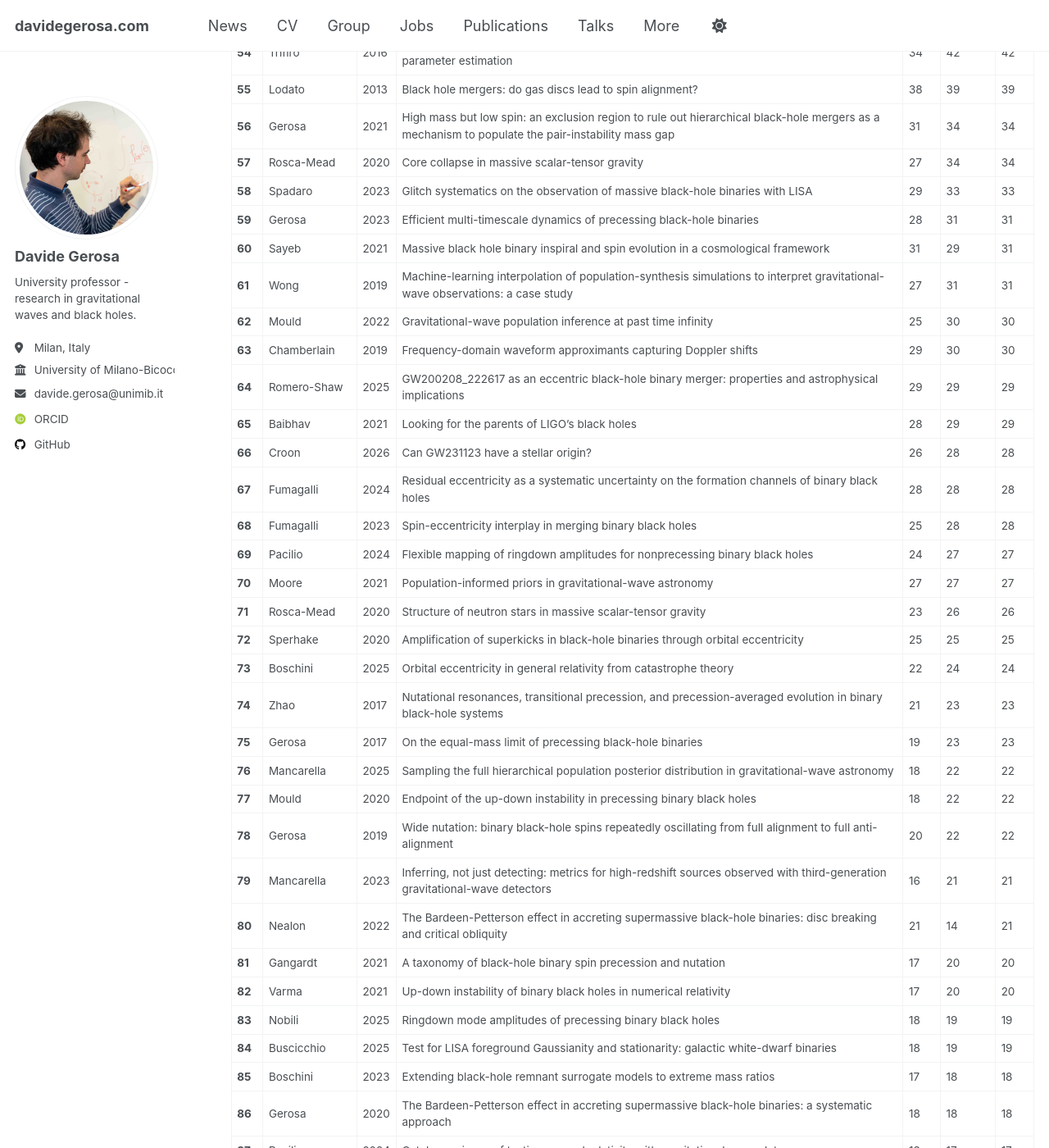
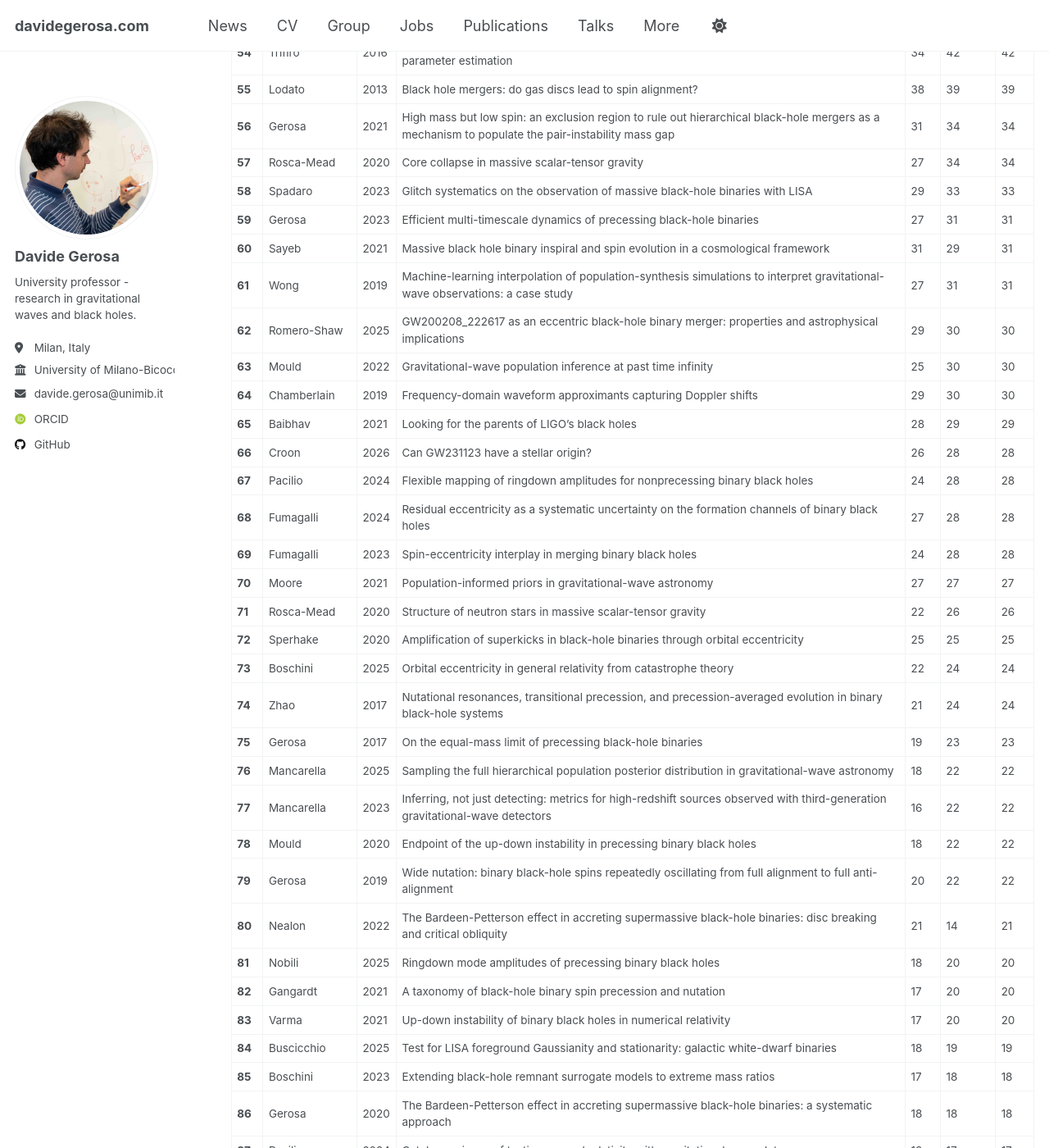
Before and after one commit to dgerosa/website, a Jekyll site: the page built from _pages/citations.md, in a window 1280 px wide and 1400 px high, scrolled down 2659 px. Shown: the whole window at 82% size. Built offline with Jekyll 4.4.1, drawn with Linux system fonts in a browser that asks for light colours; some web fonts are replaced; some of the changed text lies outside the part shown.

Commit message:
Website update from workflow

```diff
--- a/_pages/_citations.md
+++ b/_pages/_citations.md
@@ -67,31 +67,31 @@
 | **56** | Gerosa | 2021 | High mass but low spin: an exclusion region to rule out hierarchical black-hole mergers as a mechanism to populate the pair-instability mass gap | 31 | 34 | 34 |
 | **57** | Rosca-Mead | 2020 | Core collapse in massive scalar-tensor gravity | 27 | 34 | 34 |
 | **58** | Spadaro | 2023 | Glitch systematics on the observation of massive black-hole binaries with LISA | 29 | 33 | 33 |
-| **59** | Gerosa | 2023 | Efficient multi-timescale dynamics of precessing black-hole binaries | 28 | 31 | 31 |
+| **59** | Gerosa | 2023 | Efficient multi-timescale dynamics of precessing black-hole binaries | 27 | 31 | 31 |
 | **60** | Sayeb | 2021 | Massive black hole binary inspiral and spin evolution in a cosmological framework | 31 | 29 | 31 |
 | **61** | Wong | 2019 | Machine-learning interpolation of population-synthesis simulations to interpret gravitational-wave observations: a case study | 27 | 31 | 31 |
-| **62** | Mould | 2022 | Gravitational-wave population inference at past time infinity | 25 | 30 | 30 |
-| **63** | Chamberlain | 2019 | Frequency-domain waveform approximants capturing Doppler shifts | 29 | 30 | 30 |
-| **64** | Romero-Shaw | 2025 | GW200208_222617 as an eccentric black-hole binary merger: properties and astrophysical implications | 29 | 29 | 29 |
+| **62** | Romero-Shaw | 2025 | GW200208_222617 as an eccentric black-hole binary merger: properties and astrophysical implications | 29 | 30 | 30 |
+| **63** | Mould | 2022 | Gravitational-wave population inference at past time infinity | 25 | 30 | 30 |
+| **64** | Chamberlain | 2019 | Frequency-domain waveform approximants capturing Doppler shifts | 29 | 30 | 30 |
 | **65** | Baibhav | 2021 | Looking for the parents of LIGO's black holes | 28 | 29 | 29 |
 | **66** | Croon | 2026 | Can GW231123 have a stellar origin? | 26 | 28 | 28 |
-| **67** | Fumagalli | 2024 | Residual eccentricity as a systematic uncertainty on the formation channels of binary black holes | 28 | 28 | 28 |
-| **68** | Fumagalli | 2023 | Spin-eccentricity interplay in merging binary black holes | 25 | 28 | 28 |
-| **69** | Pacilio | 2024 | Flexible mapping of ringdown amplitudes for nonprecessing binary black holes | 24 | 27 | 27 |
+| **67** | Pacilio | 2024 | Flexible mapping of ringdown amplitudes for nonprecessing binary black holes | 24 | 28 | 28 |
+| **68** | Fumagalli | 2024 | Residual eccentricity as a systematic uncertainty on the formation channels of binary black holes | 27 | 28 | 28 |
+| **69** | Fumagalli | 2023 | Spin-eccentricity interplay in merging binary black holes | 24 | 28 | 28 |
 | **70** | Moore | 2021 | Population-informed priors in gravitational-wave astronomy | 27 | 27 | 27 |
-| **71** | Rosca-Mead | 2020 | Structure of neutron stars in massive scalar-tensor gravity | 23 | 26 | 26 |
+| **71** | Rosca-Mead | 2020 | Structure of neutron stars in massive scalar-tensor gravity | 22 | 26 | 26 |
 | **72** | Sperhake | 2020 | Amplification of superkicks in black-hole binaries through orbital eccentricity | 25 | 25 | 25 |
 | **73** | Boschini | 2025 | Orbital eccentricity in general relativity from catastrophe theory | 22 | 24 | 24 |
-| **74** | Zhao | 2017 | Nutational resonances, transitional precession, and precession-averaged evolution in binary black-hole systems | 21 | 23 | 23 |
+| **74** | Zhao | 2017 | Nutational resonances, transitional precession, and precession-averaged evolution in binary black-hole systems | 21 | 24 | 24 |
 | **75** | Gerosa | 2017 | On the equal-mass limit of precessing black-hole binaries | 19 | 23 | 23 |
 | **76** | Mancarella | 2025 | Sampling the full hierarchical population posterior distribution in gravitational-wave astronomy | 18 | 22 | 22 |
-| **77** | Mould | 2020 | Endpoint of the up-down instability in precessing binary black holes | 18 | 22 | 22 |
-| **78** | Gerosa | 2019 | Wide nutation: binary black-hole spins repeatedly oscillating from full alignment to full anti-alignment | 20 | 22 | 22 |
-| **79** | Mancarella | 2023 | Inferring, not just detecting: metrics for high-redshift sources observed with third-generation gravitational-wave detectors | 16 | 21 | 21 |
+| **77** | Mancarella | 2023 | Inferring, not just detecting: metrics for high-redshift sources observed with third-generation gravitational-wave detectors | 16 | 22 | 22 |
+| **78** | Mould | 2020 | Endpoint of the up-down instability in precessing binary black holes | 18 | 22 | 22 |
+| **79** | Gerosa | 2019 | Wide nutation: binary black-hole spins repeatedly oscillating from full alignment to full anti-alignment | 20 | 22 | 22 |
 | **80** | Nealon | 2022 | The Bardeen-Petterson effect in accreting supermassive black-hole binaries: disc breaking and critical obliquity | 21 | 14 | 21 |
-| **81** | Gangardt | 2021 | A taxonomy of black-hole binary spin precession and nutation | 17 | 20 | 20 |
-| **82** | Varma | 2021 | Up-down instability of binary black holes in numerical relativity | 17 | 20 | 20 |
-| **83** | Nobili | 2025 | Ringdown mode amplitudes of precessing binary black holes | 18 | 19 | 19 |
+| **81** | Nobili | 2025 | Ringdown mode amplitudes of precessing binary black holes | 18 | 20 | 20 |
+| **82** | Gangardt | 2021 | A taxonomy of black-hole binary spin precession and nutation | 17 | 20 | 20 |
+| **83** | Varma | 2021 | Up-down instability of binary black holes in numerical relativity | 17 | 20 | 20 |
 | **84** | Buscicchio | 2025 | Test for LISA foreground Gaussianity and stationarity: galactic white-dwarf binaries | 18 | 19 | 19 |
 | **85** | Boschini | 2023 | Extending black-hole remnant surrogate models to extreme mass ratios | 17 | 18 | 18 |
 | **86** | Gerosa | 2020 | The Bardeen-Petterson effect in accreting supermassive black-hole binaries: a systematic approach | 18 | 18 | 18 |
```
Also changed, not shown: other parts of _pages/_citations.md (+27 -27 lines), _pages/_group.md (+1 -1 lines), _pages/_publications.md (+1 -1 lines), _pages/_talks.md (+6 -3 lines).
